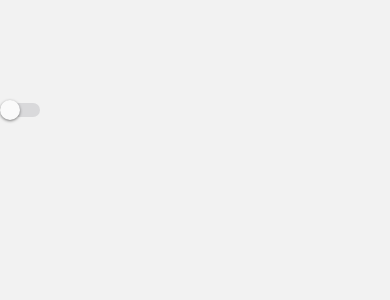
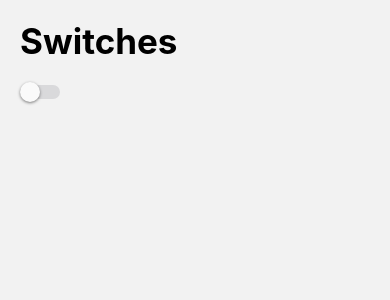
Before and after one commit to Zcehtro/RNComponents, a React Native app: screen /SwitchScreen in a window 390 px wide. Shown: the top 300 px of the page. Built offline with nearby package versions, Linux system fonts and the light colour scheme.

Commit message:
modularized header title

```diff
--- /dev/null
+++ b/src/components/HeaderTitle.tsx
@@ -0,0 +1,17 @@
+import { View, Text } from "react-native";
+import { useSafeAreaInsets } from "react-native-safe-area-context";
+import { styles } from "@app/theme/appTheme";
+
+interface Props {
+  title: string;
+}
+
+export const HeaderTitle = ({ title }: Props) => {
+  const { top } = useSafeAreaInsets();
+
+  return (
+    <View style={{ marginTop: top + 20, marginBottom: 20 }}>
+      <Text style={styles.title}>{title}</Text>
+    </View>
+  );
+};
--- a/src/screens/HomeScreen.tsx
+++ b/src/screens/HomeScreen.tsx
@@ -1,25 +1,13 @@
 import React from "react";
-import { Text, View } from "react-native";
+import { View } from "react-native";
 import { FlatList } from "react-native-gesture-handler";
-import { useSafeAreaInsets } from "react-native-safe-area-context";
 import { FlatListMenuItem } from "@app/components/FlatListMenuItem";
 
 import { styles } from "@app/theme/appTheme";
 import { menuItems } from "@app/data/menuItems";
-
-
+import { HeaderTitle } from "@app/components/HeaderTitle";
 
 export const HomeScreen = () => {
-  const { top } = useSafeAreaInsets();
-
-  const renderListHeader = () => {
-    return (
-      <View style={{ marginTop: top + 20, marginBottom: 20 }}>
-        <Text style={styles.title}>Opciones de Menú</Text>
-      </View>
-    );
-  };
-
   const itemSeparator = () => {
     return (
       <View
@@ -37,7 +25,7 @@
         data={menuItems}
         renderItem={({ item }) => <FlatListMenuItem menuItem={item} />}
         keyExtractor={item => item.name}
-        ListHeaderComponent={() => renderListHeader()}
+        ListHeaderComponent={() => <HeaderTitle title="Opciones de Menú" />}
         ItemSeparatorComponent={itemSeparator}
       />
     </View>
--- a/src/screens/SwitchScreen.tsx
+++ b/src/screens/SwitchScreen.tsx
@@ -1,3 +1,4 @@
+import { HeaderTitle } from "@app/components/HeaderTitle";
 import { useState } from "react";
 import { View, Switch, Platform } from "react-native";
 
@@ -6,7 +7,9 @@
   const toggleSwitch = () => setIsEnabled(!isEnabled);
 
   return (
-    <View style={{ marginTop: 100 }}>
+    <View style={{ marginHorizontal: 20 }}>
+      <HeaderTitle title="Switches" />
+
       <Switch
         trackColor={{ false: "#D9D9DB", true: "#5856D6" }}
         // thumbColor={Platform.OS === "android" ? "#5856D6" : ""}
```
